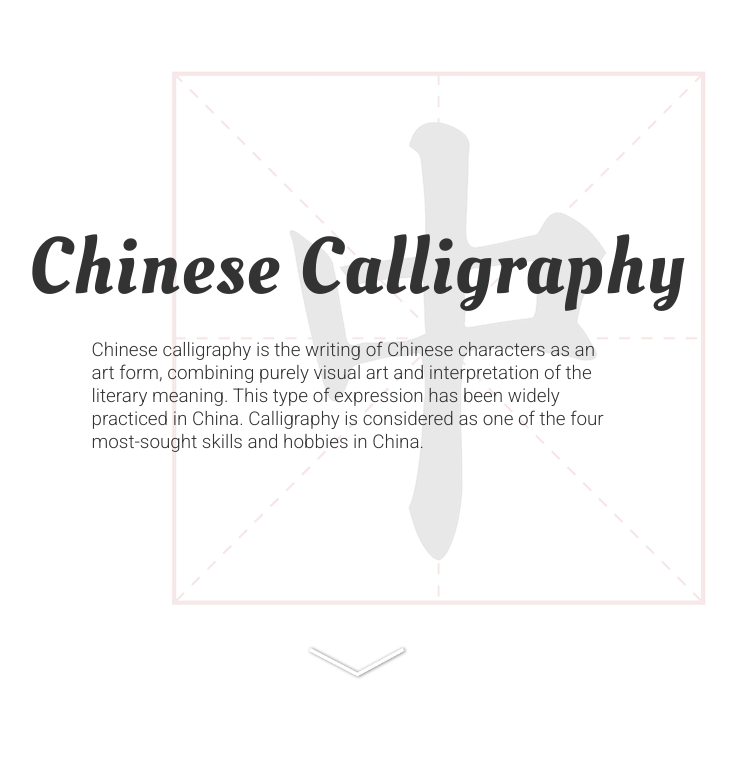
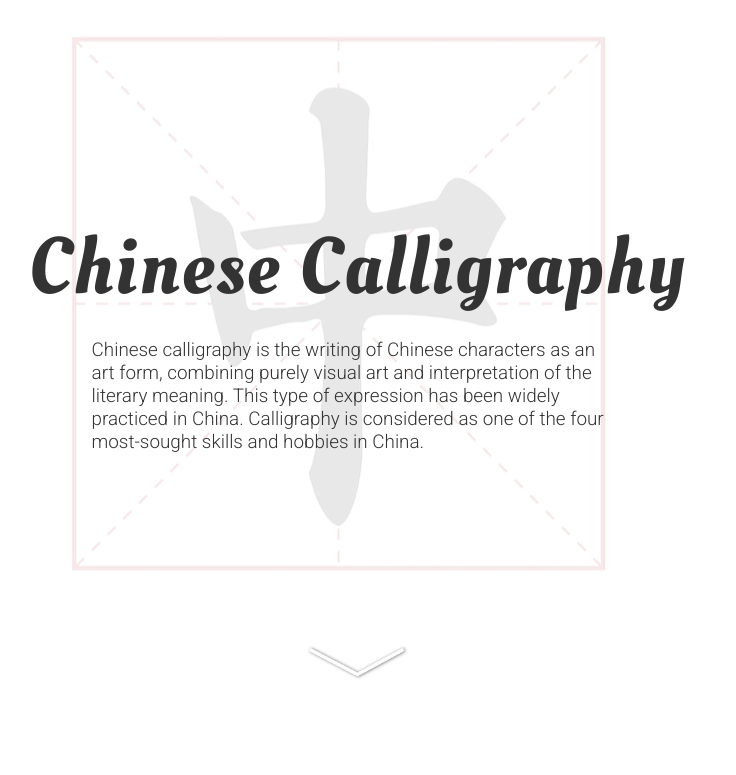
Before and after one commit to angelalisf/angelalisf.github.io-chinesecalligraphy, a plain HTML site: page index.html in a window 1280 px wide. Shown: the top 775 px of the page, without its empty margins (283-1019 px from the left). Drawn offline with Linux system fonts and the light colour scheme.

Commit message:
center background

```diff
--- a/index.html
+++ b/index.html
@@ -12,7 +12,7 @@
 <body>
 	<title>Chinese Calligraphy</title>
 	<!-- <nav id='nav'>Beginniner's Guide: Chinese Calligraphy</nav> -->
-	<div class='intro' style="background-image: url('assets/img/zhong.png');">
+	<div class='intro' style="background-image: url('assets/img/zhong.png'); background-position: center;">
 		<div id="title">Chinese Calligraphy</div>
 		<div id="titledesc">Chinese calligraphy is the writing of Chinese characters as an art form, combining
 			purely
```
